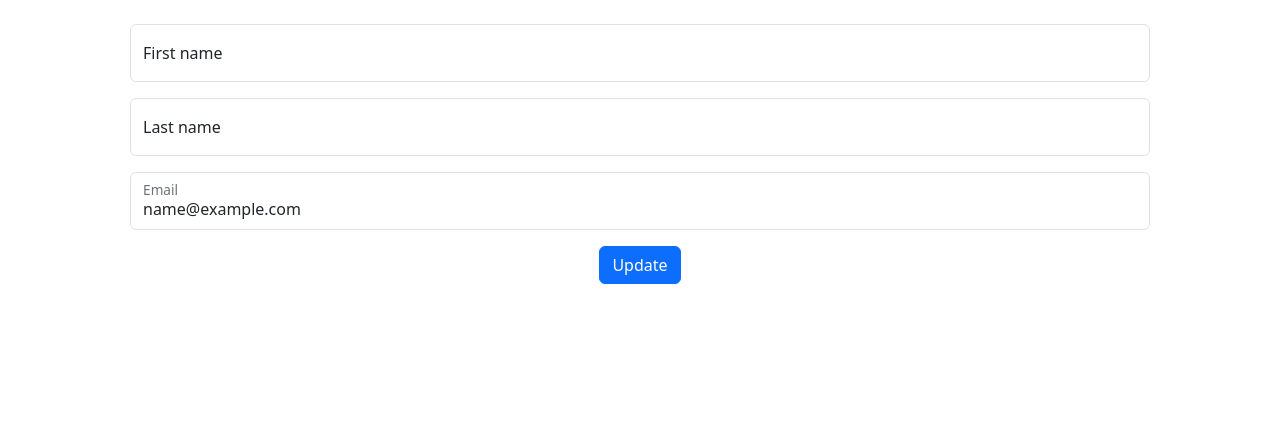
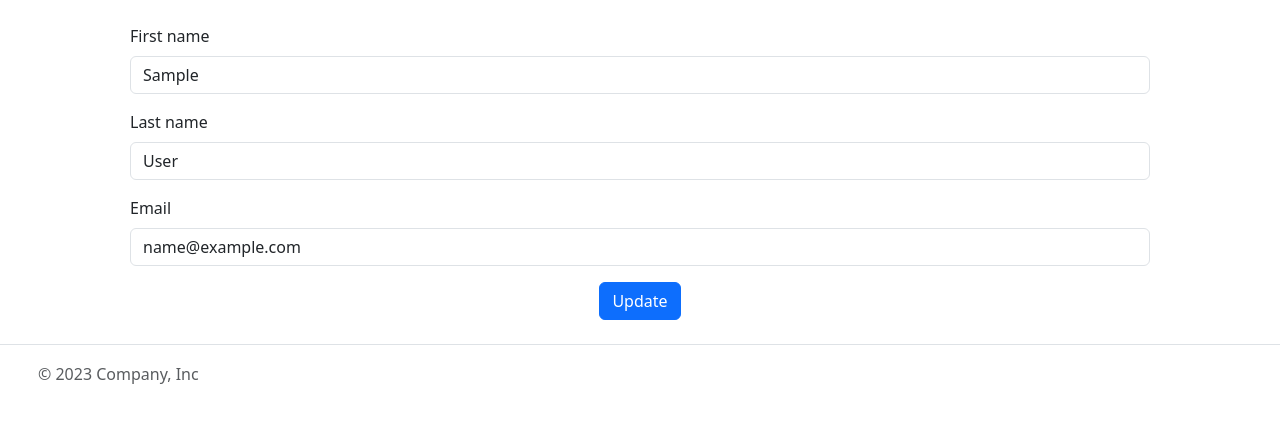
Before and after one commit to karabas94/advance_homework_8, a Django app: page /accounts/update_profile/ in a window 1280 px wide. Shown: the part 73-496 px from the top of the page. Run offline with Django 4.2, Linux system fonts and the light colour scheme; the visitor is signed in with stand-in values (Sample User, id 1).

Commit message:
mistakes solved

```diff
--- a/templates/base.html
+++ b/templates/base.html
@@ -143,9 +143,9 @@
                         <a class="page-link" href="?page={{ comments.next_page_number }}">Next</a>
                     </li>
                 {% endif %}
-                    <li class="page-item">
-                        <a class="page-link" href="?page={{ comments.paginator.num_pages }}">Last</a>
-                    </li>
+                <li class="page-item">
+                    <a class="page-link" href="?page={{ comments.paginator.num_pages }}">Last</a>
+                </li>
 
             </ul>
         {% endif %}
@@ -158,8 +158,33 @@
         </div>
     </div>
 </main>
-<footer>
-    <!-- footer content -->
+<footer class="d-flex flex-wrap justify-content-between align-items-center py-3 my-4 border-top">
+    <div class="col-md-4 d-flex align-items-center">
+        <a href="/" class="mb-3 me-2 mb-md-0 text-body-secondary text-decoration-none lh-1">
+            <svg class="bi" width="30" height="24">
+                <use xlink:href="#bootstrap"></use>
+            </svg>
+        </a>
+        <span class="mb-3 mb-md-0 text-body-secondary">© 2023 Company, Inc</span>
+    </div>
+
+    <ul class="nav col-md-4 justify-content-end list-unstyled d-flex">
+        <li class="ms-3"><a class="text-body-secondary" href="#">
+            <svg class="bi" width="24" height="24">
+                <use xlink:href="#twitter"></use>
+            </svg>
+        </a></li>
+        <li class="ms-3"><a class="text-body-secondary" href="#">
+            <svg class="bi" width="24" height="24">
+                <use xlink:href="#instagram"></use>
+            </svg>
+        </a></li>
+        <li class="ms-3"><a class="text-body-secondary" href="#">
+            <svg class="bi" width="24" height="24">
+                <use xlink:href="#facebook"></use>
+            </svg>
+        </a></li>
+    </ul>
 </footer>
 <script src="https://cdn.jsdelivr.net/npm/bootstrap@5.3.0-alpha3/dist/js/bootstrap.bundle.min.js"
         integrity="sha384-ENjdO4Dr2bkBIFxQpeoTz1HIcje39Wm4jDKdf19U8gI4ddQ3GYNS7NTKfAdVQSZe"
--- a/templates/registration/update_profile.html
+++ b/templates/registration/update_profile.html
@@ -3,28 +3,45 @@
 {% block title %}Update profile{% endblock %}
 
 {% block content %}
-    <div class="container text-center">
+    <div class="container">
         <form method="POST" class="needs-validation px-5" novalidate>
             {% csrf_token %}
-            <div class="form-floating mb-3">
-                <input type="text" class="form-control" id="id_first_name" name="first_name" placeholder="First name"
-                       required>
-                <label for="id_first_name">First name</label>
+            <div class="mb-3">
+                <label for="{{ form.first_name.id_for_label }}" class="form-label">First name</label>
+                <input type="text" class="form-control" id="{{ form.first_name.id_for_label }}"
+                       name="{{ form.first_name.name }}"
+                       placeholder="First name" required value="{{ object.first_name }}">
+                {% for error in field.errors %}
+                    <div class="invalid-feedback">
+                        {{ error }}
+                    </div>
+                {% endfor %}
             </div>
-            <div class="form-floating mb-3">
-                <input type="text" class="form-control" id="id_last_name" name="last_name" placeholder="Last name"
-                       required>
-                <label for="id_last_name">Last name</label>
+            <div class="mb-3">
+                <label for="{{ form.last_name.id_for_label }}" class="form-label">Last name</label>
+                <input type="text" class="form-control" id="{{ form.last_name.id_for_label }}"
+                       name="{{ form.last_name.name }}" placeholder="Last name"
+                       required value="{{ object.last_name }}">
+                {% for error in field.errors %}
+                    <div class="invalid-feedback">
+                        {{ error }}
+                    </div>
+                {% endfor %}
             </div>
-            <div class="form-floating mb-3">
-                <input type="text" class="form-control" id="id_email" name="email" placeholder="Email"
+            <div class="mb-3">
+                <label for="{{ form.email.id_for_label }}" class="form-label">Email</label>
+                <input type="text" class="form-control" id="{{ form.email.id_for_label }}" name="{{ form.email.name }}"
+                       placeholder="Email"
                        required value="{{ object.email }}">
-                <label for="id_email">Email</label>
-                <div class="invalid-feedback">
-                    Required
-                </div>
+                {% for error in field.errors %}
+                    <div class="invalid-feedback">
+                        {{ error }}
+                    </div>
+                {% endfor %}
             </div>
-            <button type="submit" class="btn btn-primary">Update</button>
+            <div class="text-center">
+                <button type="submit" class="btn btn-primary text-center">Update</button>
+            </div>
         </form>
     </div>
 
```
Also changed, not shown: templates/blog/post_form.html (+44 -16 lines), templates/registration/login.html (+16 -10 lines), templates/registration/register.html (+12 -9 lines).
